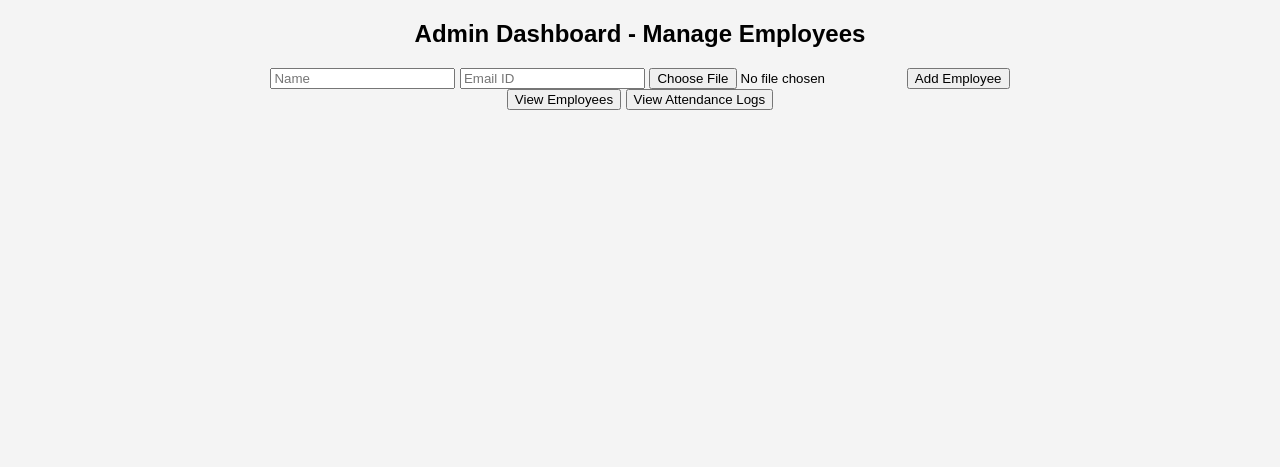
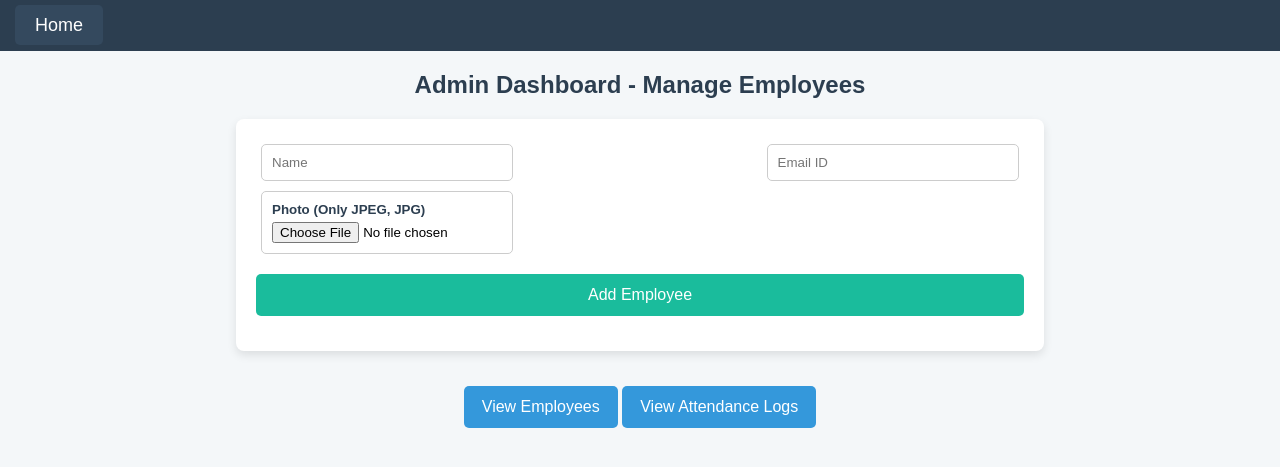
Before and after one commit to yashas010/Face_Recognition_Attendance, a Django app: page /admin-dashboard/ in a window 1280 px wide. Shown: the top 467 px of the page. Run offline with Django 5.2, Linux system fonts and the light colour scheme.

Commit message:
updated UI

```diff
--- a/face_recognition/core/models.py
+++ b/face_recognition/core/models.py
@@ -43,5 +43,6 @@ class AttendanceLog(models.Model):
     status = models.CharField(max_length=10, choices=[("IN", "Check-In"), ("OUT", "Check-Out")])  # Entry Type
     face_recognized = models.BooleanField(default=False)  # Was Face Matched?
 
+
     def __str__(self):
         return f"{self.employee.name} - {self.status} at {self.timestamp}"
--- a/face_recognition/core/static/css/style.css
+++ b/face_recognition/core/static/css/style.css
@@ -1,22 +1,179 @@
+/* General Styles */
 body {
     font-family: Arial, sans-serif;
+    background: #f4f7f9;
+    margin: 0;
+    padding: 0;
     text-align: center;
-    background: #f4f4f4;
 }
 
-.container {
-    margin-top: 50px;
+/* Navigation Bar */
+.navbar {
+    background: #2c3e50;
+    padding: 15px;
+    text-align: left;
 }
 
-.btn {
+.navbar a {
+    color: #ffffff;
+    text-decoration: none;
+    font-size: 18px;
     padding: 10px 20px;
-    margin: 10px;
-    background: blue;
-    color: white;
-    text-decoration: none;
+    border-radius: 5px;
+    background: #34495e;
+    transition: 0.3s;
+}
+
+.navbar a:hover {
+    background: #1abc9c;
+}
+
+/* Admin Dashboard Title */
+h2 {
+    color: #2c3e50;
+    margin-top: 20px;
+}
+
+/* Employee Registration Form */
+form#addEmployeeForm {
+    background: #ffffff;
+    padding: 20px;
+    border-radius: 8px;
+    box-shadow: 0px 4px 10px rgba(0, 0, 0, 0.1);
+    width: 60%;
+    margin: 20px auto;
+    display: flex;
+    flex-wrap: wrap;
+    justify-content: space-between;
+    align-items: center;
+}
+
+form#addEmployeeForm input {
+    width: 30%;
+    padding: 10px;
+    margin: 5px;
+    border: 1px solid #ccc;
     border-radius: 5px;
 }
 
+form#addEmployeeForm button {
+    width: 100%;
+    padding: 12px;
+    background: #1abc9c;
+    color: white;
+    border: none;
+    border-radius: 5px;
+    cursor: pointer;
+    transition: 0.3s;
+    font-size: 16px;
+}
+
+form#addEmployeeForm button:hover {
+    background: #16a085;
+}
+
+/* Buttons */
+button {
+    background: #3498db;
+    color: white;
+    padding: 12px 18px;
+    margin: 15px 0;
+    border: none;
+    border-radius: 5px;
+    cursor: pointer;
+    font-size: 16px;
+    transition: 0.3s;
+}
+
+button:hover {
+    background: #2980b9;
+}
+
+/* Tables */
+.table-container {
+    width: 80%;
+    margin: auto;
+    overflow-x: auto;
+
+}
+
+table {
+    width: 60%;
+    border-collapse: collapse;
+    background: white;
+    border-radius: 8px;
+    box-shadow: 0px 4px 10px rgba(0, 0, 0, 0.1);
+    overflow: hidden;
+    text-align: center;
+    align-items: center;
+    margin: 0 auto;
+}
+
+th, td {
+    border: 1px solid #ddd;
+    padding: 12px;
+}
+
+th {
+    background: #2c3e50;
+    color: white;
+}
+
+td img {
+    border-radius: 5px;
+}
+
+td button {
+    background: #e74c3c;
+    padding: 8px 12px;
+    font-size: 14px;
+}
+
+td button:hover {
+    background: #c0392b;
+}
+
+/* Employee & Attendance Log Alignment */
+.employee-table,
+.attendance-log {
+    margin: 20px auto;
+    width: auto;
+    display: flex;
+    justify-content: center;
+    align-items: center;
+}
+
+/* Photo Input Label */
+input[type="file"] {
+    display: block;
+    margin: 5px auto;
+}
+
+input[type="file"]::before {
+    content: "Photo (Only JPEG, JPG)";
+    display: block;
+    color: #2c3e50;
+    font-weight: bold;
+    margin-bottom: 5px;
+}
+
+/* Responsive Design */
+@media (max-width: 768px) {
+    form#addEmployeeForm input {
+        width: 100%;
+    }
+
+    .table-container {
+        width: 100%;
+    }
+
+    .employee-table,
+    .attendance-log {
+        width: 100%;
+    }
+}
+
+/* Camera & Response Box */
 .camera-box, .response-box {
     width: 45%;
     display: inline-block;
--- a/face_recognition/core/static/js/admin.js
+++ b/face_recognition/core/static/js/admin.js
@@ -49,7 +49,7 @@ document.getElementById("viewEmployeesBtn").addEventListener("click", function (
         .then(response => response.json())
         .then(data => {
             let table = document.getElementById("employeeTable");
-            table.style.display = "block";
+            table.style.display = "table";
             let tbody = table.querySelector("tbody");
             tbody.innerHTML = "";
 
@@ -125,14 +125,16 @@ document.getElementById("viewAttendanceLogsBtn").addEventListener("click", funct
         .then(response => response.json())
         .then(data => {
             let logTable = document.getElementById("attendanceTable");
-            logTable.style.display = "block";
+            logTable.style.display = "table";
             let tbody = logTable.querySelector("tbody");
             tbody.innerHTML = "";
 
             data.data.forEach(log => {
                 let row = `<tr>
+
+                    <td>${log.employee_id}</td>
                     <td>${log.employee_name}</td>
-                    <td>${log.timestamp}</td>
+                    <td>${log.formatted_timestamp}</td>
                     <td>${log.status}</td>
                 </tr>`;
                 tbody.innerHTML += row;
--- a/face_recognition/core/templates/admin_dashboard.html
+++ b/face_recognition/core/templates/admin_dashboard.html
@@ -9,19 +9,24 @@
     <script src="{% static 'js/admin.js' %}" defer></script>
 </head>
 <body>
+
+    <!-- Navbar -->
+    <div class="navbar">
+        <a href="{% url 'index' %}">Home</a>
+    </div>
+
     <h2>Admin Dashboard - Manage Employees</h2>
 
     <!-- Employee Registration Form -->
     <form id="addEmployeeForm">
         <input type="text" id="name" placeholder="Name" required>
         <input type="email" id="email" placeholder="Email ID" required>
-        <input type="file" id="photo" required>
+        <input type="file" id="photo" placeholder="Photo(only JPEG/JPG)" required>
         <button type="submit">Add Employee</button>
     </form>
 
     <!-- Buttons to view employees and attendance logs -->
     <button id="viewEmployeesBtn">View Employees</button>
-    <button id="viewAttendanceLogsBtn">View Attendance Logs</button>
 
     <!-- Employee Table -->
     <table id="employeeTable" style="display: none;">
@@ -36,16 +41,20 @@
         <tbody></tbody>
     </table>
 
+    <button id="viewAttendanceLogsBtn">View Attendance Logs</button>
+
     <!-- Attendance Table -->
     <table id="attendanceTable" style="display: none;">
         <thead>
             <tr>
-                <th>Employee</th>
+                <th>Employee id</th>
+                <th>Employee Name</th>
                 <th>Timestamp</th>
                 <th>Status</th>
             </tr>
         </thead>
         <tbody></tbody>
     </table>
+
 </body>
 </html>
```
Also changed, not shown: face_recognition/core/serializers.py (+10 -1 lines), face_recognition/media/employee_photos/Vijay_fzuIMVQ.jpeg (added).
